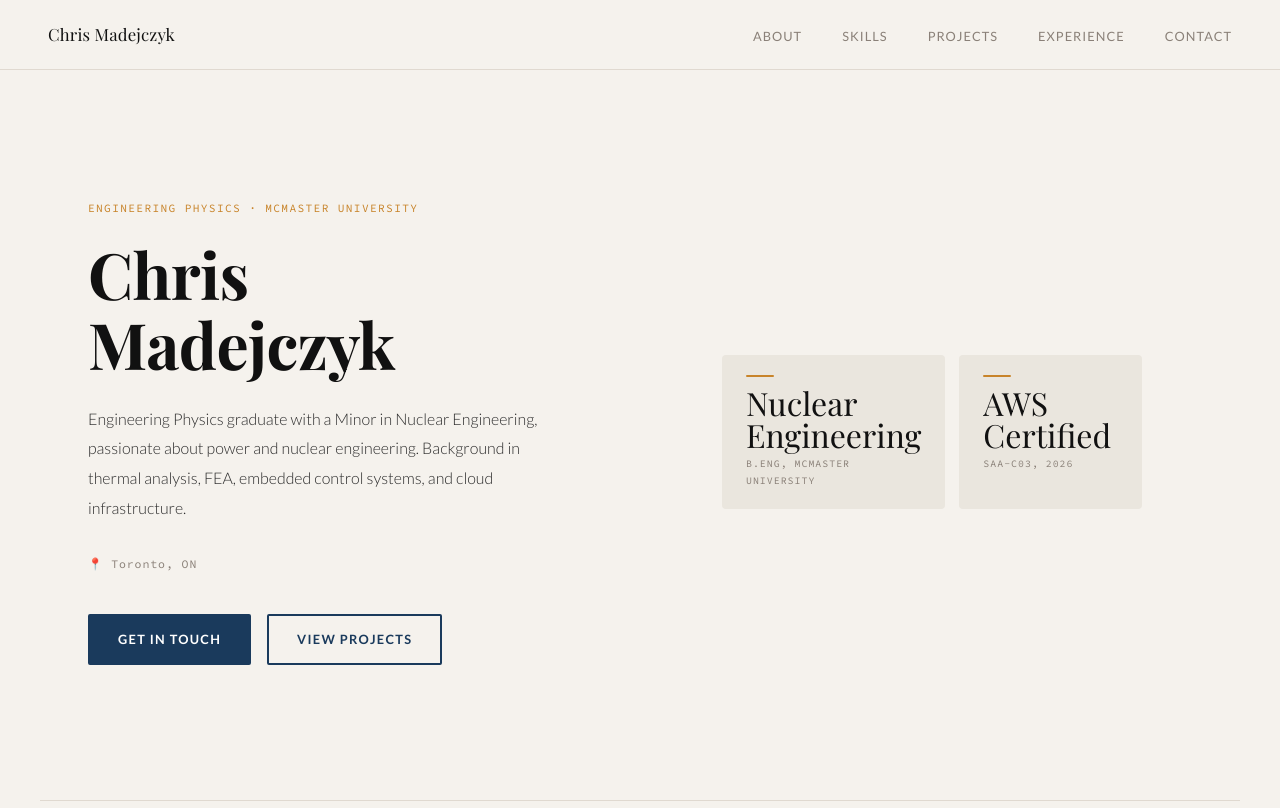
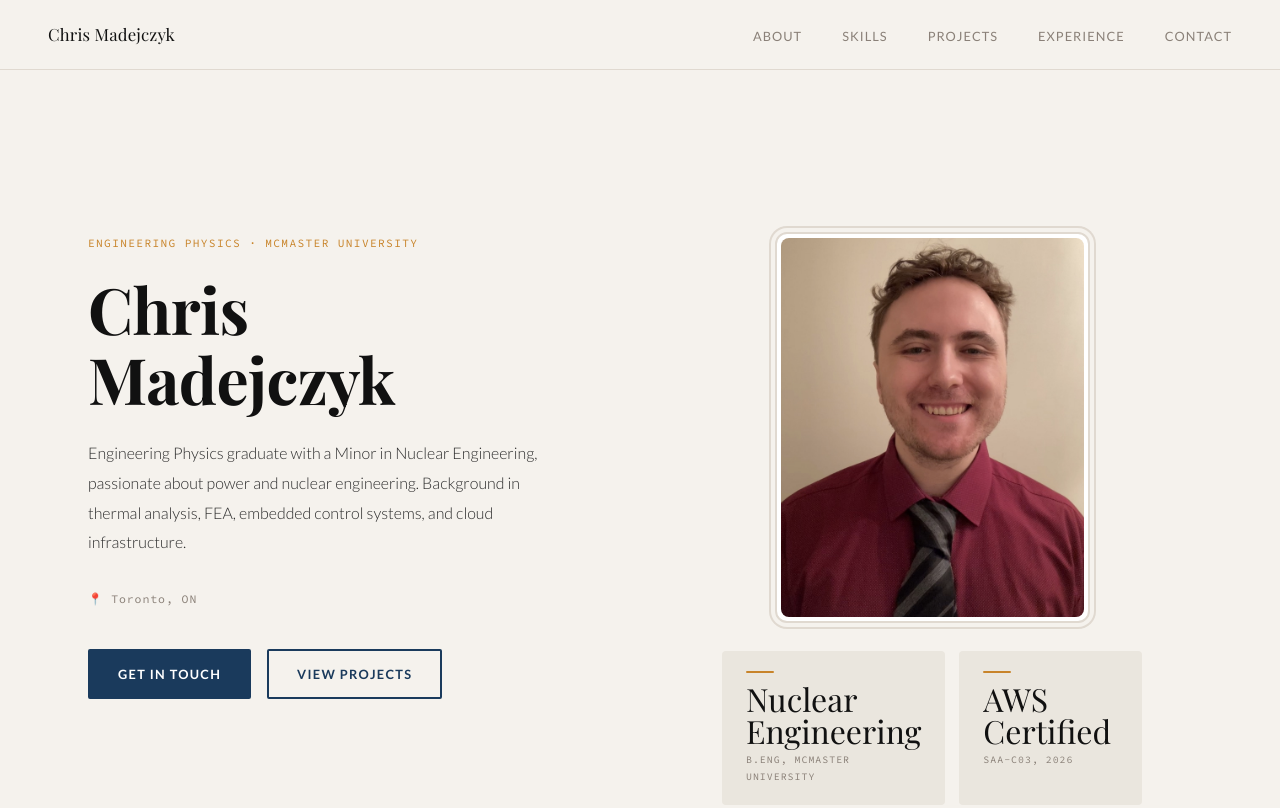
Before and after one commit to chris-albi/portfolio, a plain HTML site: page index.html in a window 1280 px wide. Shown: the top 808 px of the page. Drawn offline with nearby package versions, Linux system fonts and the light colour scheme.

Commit message:
Added headshot, fixed some bugs

```diff
--- a/index.html
+++ b/index.html
@@ -94,7 +94,6 @@
     .nav-links { gap: 1.2rem; }
   }
 
-  .hero-left {}
 
   .hero-tag {
     font-family: var(--mono);
@@ -173,8 +172,9 @@
 
   .hero-visual {
     display: flex;
-    align-items: center;
+    align-items: flex-start;
     justify-content: center;
+    padding-top: 20%;
   }
 
   .hero-visual svg {
@@ -232,6 +232,26 @@
     background: #eae6de;
     border-radius: 4px;
     padding: 1.25rem 1.5rem;
+  }
+
+  .headshot-wrap {
+    width: 75%;
+    margin: 0 auto 14px;
+    border-radius: 12px;
+    padding: 4px;
+    background: var(--surface);
+    border: 2px solid var(--border);
+    box-shadow: 0 0 0 4px var(--bg), 0 0 0 6px var(--border);
+  }
+
+  .headshot {
+    width: 100%;
+    aspect-ratio: 4/5;
+    object-fit: cover;
+    object-position: center top;
+    border-radius: 8px;
+    display: block;
+    filter: saturate(0.88);
   }
 
   .tools-pills {
@@ -312,8 +332,6 @@
     margin-bottom: 1.25rem;
     color: var(--text);
   }
-
-  .about-aside {}
 
   .aside-block {
     background: var(--surface);
@@ -592,8 +610,6 @@
     text-align: center;
   }
 
-  .contact-link-body {}
-
   .contact-link-label {
     font-family: var(--mono);
     font-size: 0.62rem;
@@ -666,6 +682,7 @@
 
   <div class="hero-visual">
     <div class="stats-block">
+      <div class="headshot-wrap"><img src="headshot.png" alt="Chris Madejczyk" class="headshot"></div>
       <div class="stats-row">
         <div class="stat-card">
           <div class="stat-divider"></div>
@@ -906,11 +923,11 @@
       </p>
     </div>
     <div class="contact-links fade fade-delay-1">
-      <a href="/cdn-cgi/l/email-protection#b8dbd0cad1cbd5d9dcddd2dbc2c1d38ff8dfd5d9d1d496dbd7d5" class="contact-link">
+      <a href="mailto:chrismadejczyk7@gmail.com" class="contact-link">
         <span class="contact-link-icon">✉</span>
         <span class="contact-link-body">
           <span class="contact-link-label">Email</span>
-          <span class="contact-link-value"><span class="__cf_email__" data-cfemail="caa9a2b8a3b9a7abaeafa0a9b0b3a1fd8aada7aba3a6e4a9a5a7">[email&#160;protected]</span></span>
+          <span class="contact-link-value">chrismadejczyk7@gmail.com</span>
         </span>
       </a>
       <a href="https://linkedin.com/in/chris-madejczyk/" target="_blank" class="contact-link">
@@ -935,7 +952,7 @@
   Chris Madejczyk · Burlington, ON · Built with HTML/CSS/JS · 2026
 </footer>
 
-<script data-cfasync="false" src="/cdn-cgi/scripts/5c5dd728/cloudflare-static/email-decode.min.js"></script><script>
+<script>
 const observer = new IntersectionObserver(entries => {
   entries.forEach(e => {
     if (e.isIntersecting) {
```
Also changed, not shown: headshot.png (added).
